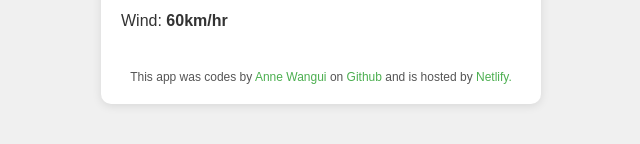
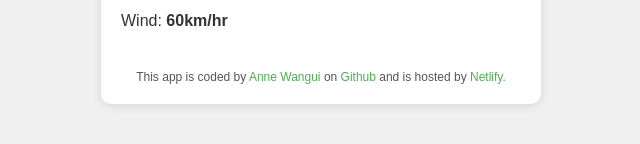
Before and after one commit to Anne-Liza/PoliticalWeatherApp, a plain HTML site: page index.html in a window 1280 px wide. Shown: the part 504-648 px from the top of the page, 319-959 px from the left. Drawn offline with Linux system fonts and the light colour scheme.

Commit message:
Updates the html file
Updates the html file

```diff
--- a/index.html
+++ b/index.html
@@ -33,12 +33,10 @@
         <p id="currentHumidity">Humidity: <strong>87%</strong></p>
         <p id="currentWind">Wind: <strong>60km/hr</strong></p>
 
-    <div id="forecastDisplay">
-
-</div>
+        <div id="forecastDisplay"></div>
 
         <footer>
-        This app was codes by <a href ="https://github.com/Anne-Liza">Anne Wangui</a> on <a href="https://github.com/Anne-Liza/TheWeatherApp">Github</a> and is hosted by <a href="https://phase1weatherapp.netlify.app/">Netlify.</a>
+            This app is coded by <a href ="https://github.com/Anne-Liza">Anne Wangui</a> on <a href="https://github.com/Anne-Liza/TheWeatherApp">Github</a> and is hosted by <a href="https://phase1weatherapp.netlify.app/">Netlify.</a>
         </footer>
 </div>
 </body>
```
Lines whose indentation alone changed are shown as unchanged.
